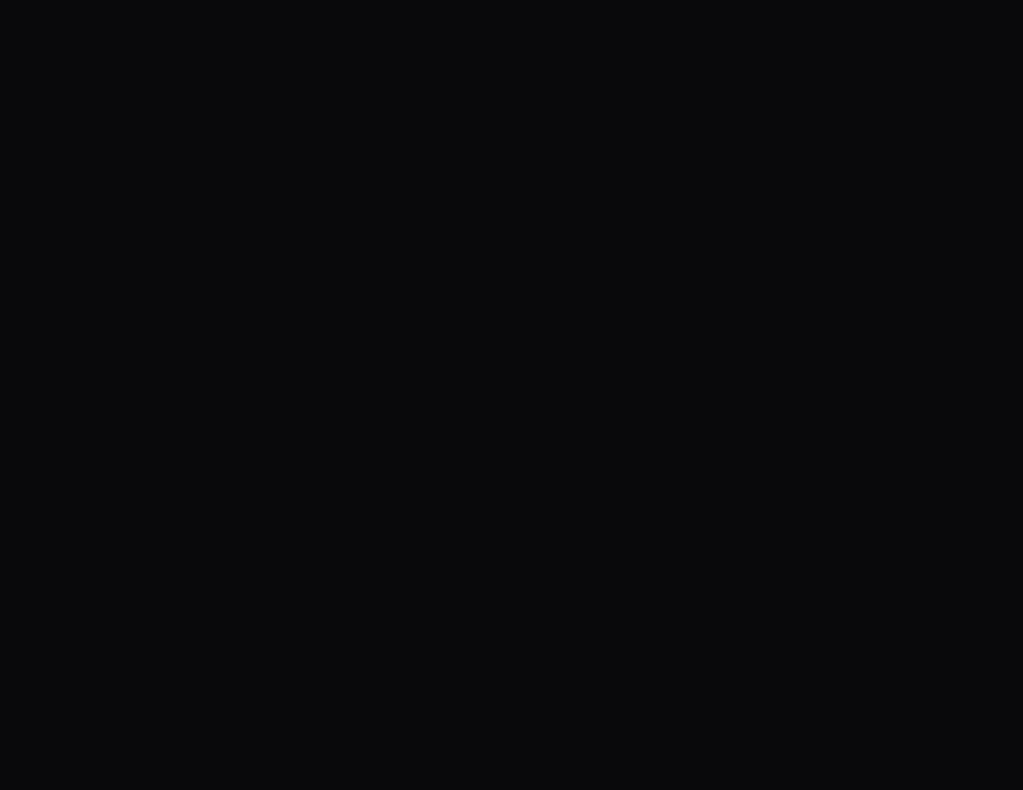
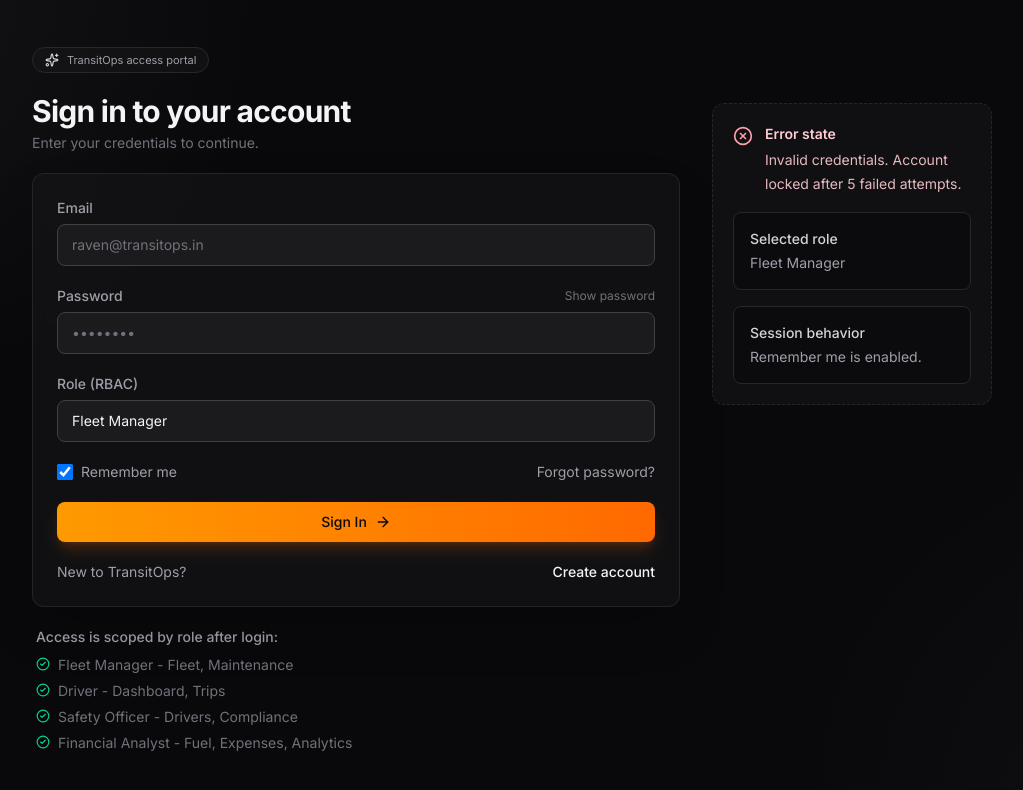
Before and after one commit to mohitprajapati-dev/Oddo-hackathon-2026, a React (Vite) app in the folder client/: page /login in a window 1280 px wide. Before the commit this address had no page. Shown: the top 790 px of the page, without its empty margins (128-1151 px from the left). Built offline with nearby package versions, Linux system fonts and the light colour scheme.

Commit message:
Add frontend auth pages

```diff
--- a/client/src/App.tsx
+++ b/client/src/App.tsx
@@ -1,6 +1,7 @@
 import { BrowserRouter, Routes, Route, Navigate } from 'react-router-dom';
 import { AppLayout } from './components/layout';
 import {
+  AuthPage,
   DashboardPage,
   FleetPage,
   DriversPage,
@@ -15,8 +16,10 @@ export default function App() {
   return (
     <BrowserRouter>
       <Routes>
+        <Route path="/" element={<Navigate to="/login" replace />} />
+        <Route path="/login" element={<AuthPage mode="login" />} />
+        <Route path="/signup" element={<AuthPage mode="signup" />} />
         <Route element={<AppLayout />}>
-          <Route path="/" element={<Navigate to="/dashboard" replace />} />
           <Route path="/dashboard" element={<DashboardPage />} />
           <Route path="/fleet" element={<FleetPage />} />
           <Route path="/drivers" element={<DriversPage />} />
--- a/client/src/components/common/Badge.tsx
+++ b/client/src/components/common/Badge.tsx
@@ -11,7 +11,7 @@ const variantStyles: Record<string, string> = {
   success: 'bg-emerald-500/10 text-emerald-400 border-emerald-500/20',
   warning: 'bg-amber-500/10 text-amber-400 border-amber-500/20',
   danger: 'bg-red-500/10 text-red-400 border-red-500/20',
-  info: 'bg-blue-500/10 text-blue-400 border-blue-500/20',
+  info: 'bg-orange-500/10 text-orange-400 border-orange-500/20',
   neutral: 'bg-zinc-500/10 text-zinc-400 border-zinc-500/20',
 };
 
--- a/client/src/components/common/Button.tsx
+++ b/client/src/components/common/Button.tsx
@@ -7,7 +7,7 @@ interface ButtonProps extends React.ButtonHTMLAttributes<HTMLButtonElement> {
 }
 
 const variantStyles: Record<string, string> = {
-  primary: 'bg-white text-zinc-900 hover:bg-zinc-200 shadow-sm',
+  primary: 'bg-gradient-to-r from-amber-500 to-orange-500 text-zinc-950 hover:from-amber-400 hover:to-orange-400 shadow-lg shadow-orange-500/20',
   secondary: 'bg-zinc-800 text-zinc-100 hover:bg-zinc-700 border border-zinc-700',
   ghost: 'text-zinc-400 hover:text-zinc-100 hover:bg-zinc-800/50',
   danger: 'bg-red-500/10 text-red-400 hover:bg-red-500/20 border border-red-500/20',
@@ -23,7 +23,7 @@ export function Button({ variant = 'primary', size = 'md', className, children,
   return (
     <button
       className={cn(
-        'inline-flex items-center justify-center gap-2 rounded-lg font-medium transition-all duration-200 focus:outline-none focus:ring-2 focus:ring-zinc-500 focus:ring-offset-2 focus:ring-offset-zinc-900 disabled:opacity-50 disabled:cursor-not-allowed',
+        'inline-flex items-center justify-center gap-2 rounded-lg font-medium transition-all duration-200 focus:outline-none focus:ring-2 focus:ring-amber-500 focus:ring-offset-2 focus:ring-offset-zinc-900 disabled:cursor-not-allowed disabled:opacity-50',
         variantStyles[variant],
         sizeStyles[size],
         className
--- a/client/src/components/common/Input.tsx
+++ b/client/src/components/common/Input.tsx
@@ -17,7 +17,7 @@ export function Input({ label, error, className, id, ...props }: InputProps) {
       <input
         id={inputId}
         className={cn(
-          'w-full rounded-lg border border-zinc-700 bg-zinc-800/50 px-3.5 py-2.5 text-sm text-zinc-100 placeholder-zinc-500 transition-colors focus:border-zinc-500 focus:outline-none focus:ring-1 focus:ring-zinc-500',
+          'w-full rounded-lg border border-zinc-700 bg-zinc-800/50 px-3.5 py-2.5 text-sm text-zinc-100 placeholder-zinc-500 transition-colors focus:border-amber-500 focus:outline-none focus:ring-1 focus:ring-amber-500',
           error && 'border-red-500/50 focus:border-red-500 focus:ring-red-500',
           className
         )}
@@ -45,7 +45,7 @@ export function Select({ label, options, className, id, ...props }: SelectProps)
       <select
         id={selectId}
         className={cn(
-          'w-full rounded-lg border border-zinc-700 bg-zinc-800/50 px-3.5 py-2.5 text-sm text-zinc-100 transition-colors focus:border-zinc-500 focus:outline-none focus:ring-1 focus:ring-zinc-500 appearance-none',
+          'w-full rounded-lg border border-zinc-700 bg-zinc-800/50 px-3.5 py-2.5 text-sm text-zinc-100 transition-colors focus:border-amber-500 focus:outline-none focus:ring-1 focus:ring-amber-500 appearance-none',
           className
         )}
         {...props}
@@ -76,7 +76,7 @@ export function Textarea({ label, className, id, ...props }: TextareaProps) {
       <textarea
         id={textareaId}
         className={cn(
-          'w-full rounded-lg border border-zinc-700 bg-zinc-800/50 px-3.5 py-2.5 text-sm text-zinc-100 placeholder-zinc-500 transition-colors focus:border-zinc-500 focus:outline-none focus:ring-1 focus:ring-zinc-500 resize-none',
+          'w-full rounded-lg border border-zinc-700 bg-zinc-800/50 px-3.5 py-2.5 text-sm text-zinc-100 placeholder-zinc-500 transition-colors focus:border-amber-500 focus:outline-none focus:ring-1 focus:ring-amber-500 resize-none',
           className
         )}
         {...props}
--- a/client/src/components/layout/Navbar.tsx
+++ b/client/src/components/layout/Navbar.tsx
@@ -41,7 +41,7 @@ export function Navbar({ onMenuClick }: NavbarProps) {
         {/* Notifications */}
         <button className="relative rounded-lg p-2 text-zinc-400 transition-colors hover:bg-zinc-800 hover:text-zinc-200">
           <Bell size={18} />
-          <span className="absolute right-1.5 top-1.5 h-2 w-2 rounded-full bg-emerald-500" />
+          <span className="absolute right-1.5 top-1.5 h-2 w-2 rounded-full bg-amber-500" />
         </button>
 
         {/* Divider */}
@@ -53,7 +53,7 @@ export function Navbar({ onMenuClick }: NavbarProps) {
             <p className="text-sm font-medium text-zinc-200">Arjun Mehta</p>
             <Badge variant="info" className="mt-0.5">Dispatcher</Badge>
           </div>
-          <div className="flex h-9 w-9 items-center justify-center rounded-full bg-gradient-to-br from-violet-500 to-indigo-500 text-sm font-semibold text-white shadow-lg shadow-violet-500/20">
+          <div className="flex h-9 w-9 items-center justify-center rounded-full bg-gradient-to-br from-amber-500 to-orange-500 text-sm font-semibold text-zinc-950 shadow-lg shadow-orange-500/20">
             AM
           </div>
         </div>
--- a/client/src/components/layout/Sidebar.tsx
+++ b/client/src/components/layout/Sidebar.tsx
@@ -51,12 +51,12 @@ export function Sidebar({ collapsed, onToggle, onMobileClose }: SidebarProps) {
       >
         {/* Logo */}
         <div className="flex h-16 items-center gap-3 border-b border-zinc-800 px-4">
-          <div className="flex h-9 w-9 shrink-0 items-center justify-center rounded-lg bg-gradient-to-br from-emerald-500 to-cyan-500">
+          <div className="flex h-9 w-9 shrink-0 items-center justify-center rounded-lg bg-gradient-to-br from-amber-500 to-orange-500">
             <Truck size={18} className="text-white" />
           </div>
           {!collapsed && (
             <span className="text-base font-bold tracking-tight text-zinc-100">
-              Transit<span className="text-emerald-400">Ops</span>
+              Transit<span className="text-amber-400">Ops</span>
             </span>
           )}
         </div>
@@ -72,7 +72,7 @@ export function Sidebar({ collapsed, onToggle, onMobileClose }: SidebarProps) {
                 cn(
                   'flex items-center gap-3 rounded-lg px-3 py-2.5 text-sm font-medium transition-all duration-200',
                   isActive
-                    ? 'bg-zinc-800/80 text-zinc-100 shadow-sm'
+                    ? 'bg-amber-500/10 text-amber-300 ring-1 ring-inset ring-amber-500/20 shadow-sm'
                     : 'text-zinc-500 hover:bg-zinc-800/40 hover:text-zinc-300',
                   collapsed && 'justify-center px-0'
                 )
--- /dev/null
+++ b/client/src/pages/AuthPage.tsx
@@ -0,0 +1,194 @@
+import { useState } from 'react';
+import { useNavigate } from 'react-router-dom';
+import { ArrowRight, CheckCircle2, Sparkles, XCircle } from 'lucide-react';
+import { Button, Card, Input, Select } from '../components/common';
+
+type AuthMode = 'login' | 'signup';
+
+interface AuthPageProps {
+  mode: AuthMode;
+}
+
+const roleOptions = [
+  { value: 'Fleet Manager', label: 'Fleet Manager' },
+  { value: 'Driver', label: 'Driver' },
+  { value: 'Safety Officer', label: 'Safety Officer' },
+  { value: 'Financial Analyst', label: 'Financial Analyst' },
+];
+
+const accessNotes = ['Fleet Manager - Fleet, Maintenance', 'Driver - Dashboard, Trips', 'Safety Officer - Drivers, Compliance', 'Financial Analyst - Fuel, Expenses, Analytics'];
+
+export function AuthPage({ mode }: AuthPageProps) {
+  const navigate = useNavigate();
+  const isLogin = mode === 'login';
+  const [rememberMe, setRememberMe] = useState(true);
+  const [showPassword, setShowPassword] = useState(false);
+  const [role, setRole] = useState('Fleet Manager');
+
+  const handleSubmit = (event: React.FormEvent<HTMLFormElement>) => {
+    event.preventDefault();
+    navigate('/dashboard');
+  };
+
+  return (
+    <div className="relative min-h-screen overflow-hidden bg-zinc-950 text-zinc-100">
+      <div className="pointer-events-none absolute inset-0 bg-[radial-gradient(circle_at_top_left,rgba(82,82,91,0.14),transparent_26%),radial-gradient(circle_at_bottom_right,rgba(39,39,42,0.2),transparent_24%)]" />
+
+      <div className="relative mx-auto flex min-h-screen w-full max-w-5xl items-center px-4 py-8 sm:px-6 lg:px-8">
+        <div className="grid w-full gap-8 lg:grid-cols-[minmax(0,1fr)_280px] lg:items-start">
+          <div className="space-y-5">
+            <div className="inline-flex items-center gap-2 rounded-full border border-zinc-800 bg-zinc-900/50 px-3 py-1 text-[11px] text-zinc-400">
+              <Sparkles size={14} className="text-zinc-300" />
+              TransitOps access portal
+            </div>
+
+            <div className="space-y-1">
+              <h1 className="text-2xl font-bold tracking-tight text-zinc-100 sm:text-3xl">
+                {isLogin ? 'Sign in to your account' : 'Create your account'}
+              </h1>
+              <p className="text-sm text-zinc-500">
+                {isLogin
+                  ? 'Enter your credentials to continue.'
+                  : 'Set up a new role-based account to begin using TransitOps.'}
+              </p>
+            </div>
+
+            <Card className="border-zinc-800/90 bg-zinc-900/50 p-5 shadow-2xl shadow-black/25 sm:p-6">
+              <form onSubmit={handleSubmit} className="space-y-5">
+                {!isLogin && (
+                  <Input
+                    label="Full name"
+                    placeholder="Arjun Patel"
+                    autoComplete="name"
+                    required
+                  />
+                )}
+
+                <Input
+                  label="Email"
+                  type="email"
+                  placeholder="raven@transitops.in"
+                  autoComplete="email"
+                  required
+                />
+
+                <div className="space-y-1.5">
+                  <div className="flex items-center justify-between gap-4">
+                    <label className="block text-sm font-medium text-zinc-400" htmlFor="password">
+                      Password
+                    </label>
+                    <button
+                      type="button"
+                      onClick={() => setShowPassword((current) => !current)}
+                      className="text-xs text-zinc-500 transition-colors hover:text-zinc-300"
+                    >
+                      {showPassword ? 'Hide password' : 'Show password'}
+                    </button>
+                  </div>
+                  <input
+                    id="password"
+                    type={showPassword ? 'text' : 'password'}
+                    placeholder="••••••••"
+                    autoComplete={isLogin ? 'current-password' : 'new-password'}
+                    required
+                    className="w-full rounded-lg border border-zinc-700 bg-zinc-800/50 px-3.5 py-2.5 text-sm text-zinc-100 placeholder-zinc-500 transition-colors focus:border-zinc-500 focus:outline-none focus:ring-1 focus:ring-zinc-500"
+                  />
+                </div>
+
+                {!isLogin && (
+                  <Input
+                    label="Confirm password"
+                    type="password"
+                    placeholder="••••••••"
+                    autoComplete="new-password"
+                    required
+                  />
+                )}
+
+                <Select
+                  label="Role (RBAC)"
+                  value={role}
+                  onChange={(event) => setRole(event.target.value)}
+                  options={roleOptions}
+                />
+
+                {isLogin && (
+                  <div className="flex flex-wrap items-center justify-between gap-3 text-sm">
+                    <label className="flex items-center gap-2 text-zinc-400">
+                      <input
+                        type="checkbox"
+                        checked={rememberMe}
+                        onChange={(event) => setRememberMe(event.target.checked)}
+                        className="h-4 w-4 rounded border-zinc-700 bg-zinc-800 text-zinc-100 focus:ring-zinc-500"
+                      />
+                      Remember me
+                    </label>
+                    <a href="#" className="text-zinc-400 transition-colors hover:text-zinc-100">
+                      Forgot password?
+                    </a>
+                  </div>
+                )}
+
+                <Button type="submit" size="lg" className="w-full">
+                  {isLogin ? 'Sign In' : 'Create Account'}
+                  <ArrowRight size={16} />
+                </Button>
+              </form>
+
+              <div className="mt-5 flex items-center justify-between text-sm text-zinc-400">
+                <span>{isLogin ? 'New to TransitOps?' : 'Already have an account?'}</span>
+                <button
+                  type="button"
+                  onClick={() => navigate(isLogin ? '/signup' : '/login')}
+                  className="font-medium text-zinc-100 transition-colors hover:text-zinc-300"
+                >
+                  {isLogin ? 'Create account' : 'Sign in'}
+                </button>
+              </div>
+            </Card>
+
+            <div className="max-w-xl space-y-2 pl-1 text-sm text-zinc-500">
+              <p className="font-medium text-zinc-400">Access is scoped by role after login:</p>
+              <div className="space-y-1.5">
+                {accessNotes.map((note) => (
+                  <div key={note} className="flex items-start gap-2">
+                    <CheckCircle2 size={14} className="mt-0.5 shrink-0 text-emerald-400" />
+                    <span>{note}</span>
+                  </div>
+                ))}
+              </div>
+            </div>
+          </div>
+
+          <div className="relative mx-auto w-full max-w-sm lg:pt-14">
+            <Card className="relative border-dashed border-rose-400/70 bg-zinc-900/40 p-5 backdrop-blur-sm">
+              <div className="mb-4 flex items-start gap-3 text-rose-300">
+                <XCircle size={20} className="mt-0.5 shrink-0" />
+                <div>
+                  <p className="text-sm font-semibold text-rose-200">Error state</p>
+                  <p className="mt-1 text-sm leading-6 text-rose-200/90">
+                    Invalid credentials. Account locked after 5 failed attempts.
+                  </p>
+                </div>
+              </div>
+
+              <div className="rounded-lg border border-zinc-800 bg-zinc-950/55 p-4 text-sm text-zinc-400">
+                <p className="mb-1 font-medium text-zinc-300">Selected role</p>
+                <p className="text-zinc-400">{role}</p>
+              </div>
+
+              <div className="mt-4 rounded-lg border border-zinc-800 bg-zinc-950/55 p-4 text-sm text-zinc-400">
+                <p className="mb-1 font-medium text-zinc-300">Session behavior</p>
+                <p>
+                  {isLogin
+                    ? `Remember me is ${rememberMe ? 'enabled' : 'disabled'}.`
+                    : 'Signup is frontend-only and moves you straight to the dashboard.'}
+                </p>
+              </div>
+            </Card>
+          </div>
+        </div>
+      </div>
+    </div>
+  );
+}
--- a/client/src/pages/index.ts
+++ b/client/src/pages/index.ts
@@ -1,4 +1,5 @@
 export { DashboardPage } from './DashboardPage';
+export { AuthPage } from './AuthPage';
 export { FleetPage } from './FleetPage';
 export { DriversPage } from './DriversPage';
 export { TripsPage } from './TripsPage';
```
